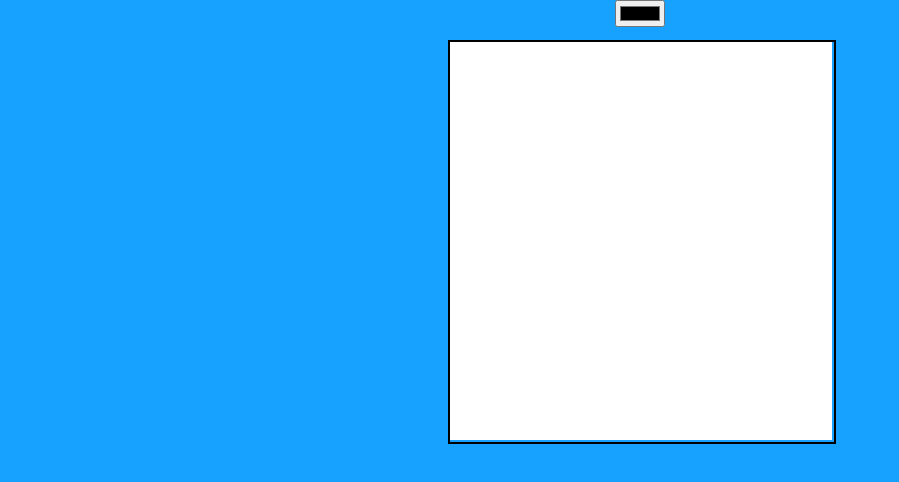
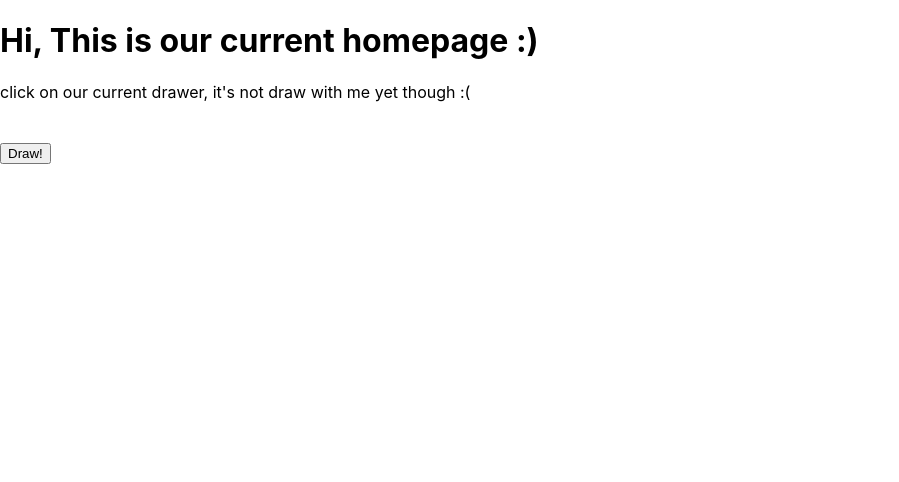
Before and after one commit to knjiang/CSE312Project, a React (Create React App) app: page / in a window 1280 px wide. Shown: the top 482 px of the page, without its empty margins (0-899 px from the left). Built offline with nearby package versions, Linux system fonts and the light colour scheme.

Commit message:
Added homepage + react-router

```diff
--- a/package.json
+++ b/package.json
@@ -8,6 +8,7 @@
     "@testing-library/user-event": "^12.1.10",
     "react": "^17.0.1",
     "react-dom": "^17.0.1",
+    "react-router-dom": "^5.2.0",
     "react-scripts": "4.0.3",
     "socket.io-client": "^3.1.2",
     "web-vitals": "^1.0.1"
--- a/src/App.js
+++ b/src/App.js
@@ -1,10 +1,9 @@
-import logo from './logo.svg';
 import './App.css';
-import Container from './components/container/Container';
+import Main from './components/main/Main';
 
 function App() {
   return (
-    <Container/>
+    <Main/>
   );
 }
 
--- /dev/null
+++ b/src/components/main/Main.jsx
@@ -0,0 +1,17 @@
+import React from 'react';
+import { Switch, Route } from 'react-router-dom';
+
+import Home from '../../pages/Home';
+import Drawer from '../../pages/Drawer';
+
+
+const Main = () => {
+  return (
+    <Switch> {/* The Switch decides which component to show based on the current URL.*/}
+      <Route exact path='/' component={Home}></Route>
+      <Route exact path='/drawer' component={Drawer}></Route>
+    </Switch>
+  );
+}
+
+export default Main;
--- a/src/index.js
+++ b/src/index.js
@@ -3,10 +3,13 @@ import ReactDOM from 'react-dom';
 import './index.css';
 import App from './App';
 import reportWebVitals from './reportWebVitals';
+import { BrowserRouter } from 'react-router-dom';
 
 ReactDOM.render(
   <React.StrictMode>
+  <BrowserRouter>
     <App />
+  </BrowserRouter>
   </React.StrictMode>,
   document.getElementById('root')
 );
--- /dev/null
+++ b/src/pages/Drawer.js
@@ -0,0 +1,7 @@
+import React from "react"
+import Container from "../components/container/Container"
+
+const Drawer = () => (
+    <Container/>
+)
+export default Drawer
--- /dev/null
+++ b/src/pages/Home.js
@@ -0,0 +1,25 @@
+import React from "react"
+import { Link } from "react-router-dom"
+
+const Home = () => (
+    <div id = "Homepage">
+    <h1>
+        Hi, This is our current homepage   :)
+    </h1>
+
+    <p>
+        click on our current drawer, it's not draw with me yet though :(
+        <br/>
+        <br/>
+        <br/>
+        <Link to="/drawer">
+            <button>
+                Draw!
+            </button>
+        </Link>
+        <br/>
+    </p>
+    </div>
+)
+
+export default Home
```
Also changed, not shown: 1 other file (tests, documents, lock files or other folders).
